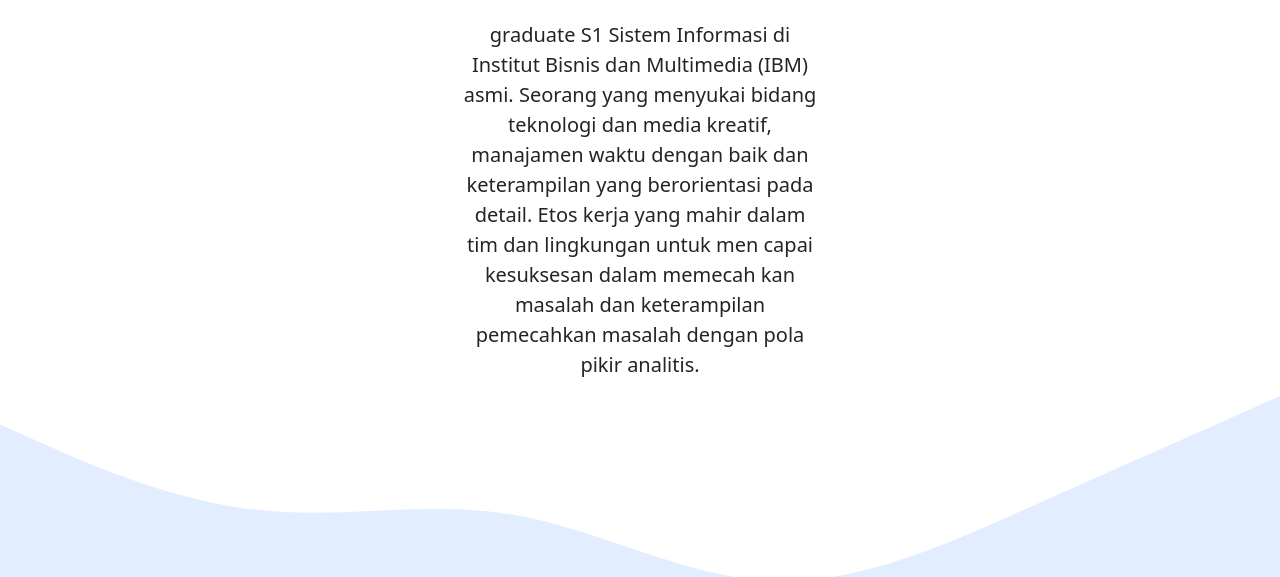
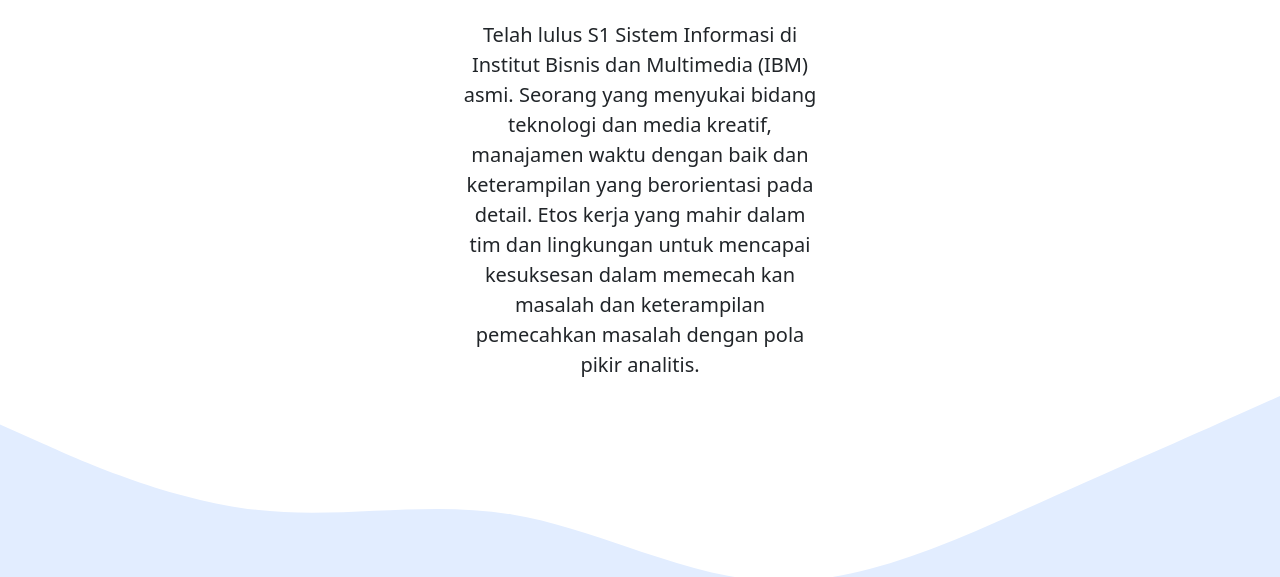
Before and after one commit to vickyumsaenii/portfolio-vicky-umsaeni, a plain HTML site: page index.html in a window 1280 px wide. Shown: the part 724-1301 px from the top of the page. Drawn offline with nearby package versions, Linux system fonts and the light colour scheme.

Commit message:
Update index.html

```diff
--- a/index.html
+++ b/index.html
@@ -77,7 +77,7 @@
         </div>
         <div class="row justify-content-center fs-5 text-center">
           <div class="col-md-4">
-            <p>graduate S1 Sistem Informasi di Institut Bisnis dan Multimedia (IBM) asmi. Seorang yang menyukai bidang teknologi dan media kreatif, manajamen waktu dengan baik dan keterampilan yang berorientasi pada detail. Etos kerja yang mahir dalam tim dan lingkungan untuk men capai kesuksesan dalam memecah kan masalah dan keterampilan pemecahkan masalah dengan pola pikir analitis.</p>
+            <p> Telah lulus S1 Sistem Informasi di Institut Bisnis dan Multimedia (IBM) asmi. Seorang yang menyukai bidang teknologi dan media kreatif, manajamen waktu dengan baik dan keterampilan yang berorientasi pada detail. Etos kerja yang mahir dalam tim dan lingkungan untuk mencapai kesuksesan dalam memecah kan masalah dan keterampilan pemecahkan masalah dengan pola pikir analitis.</p>
           </div>
         </div>
       </div>
```
